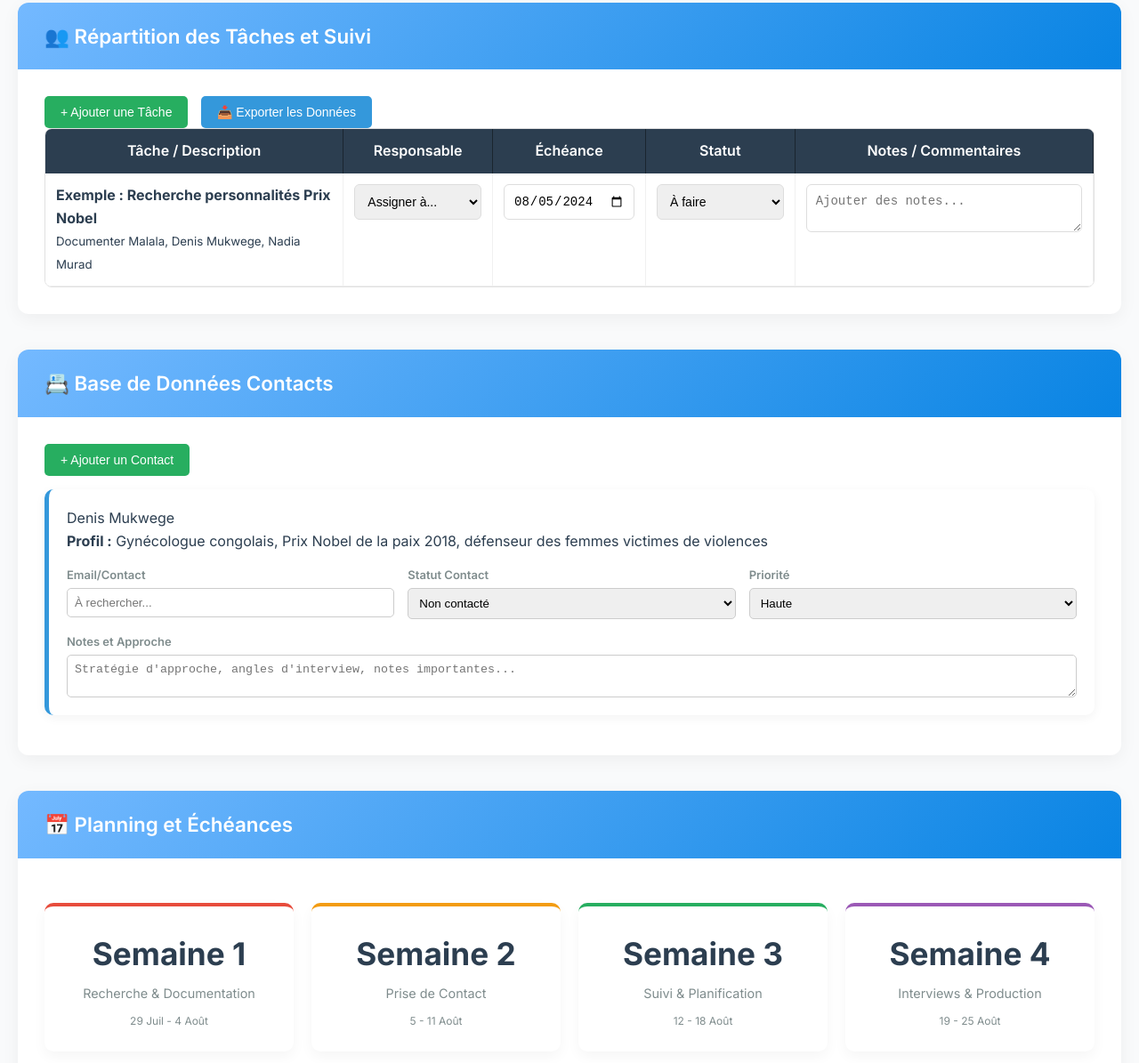
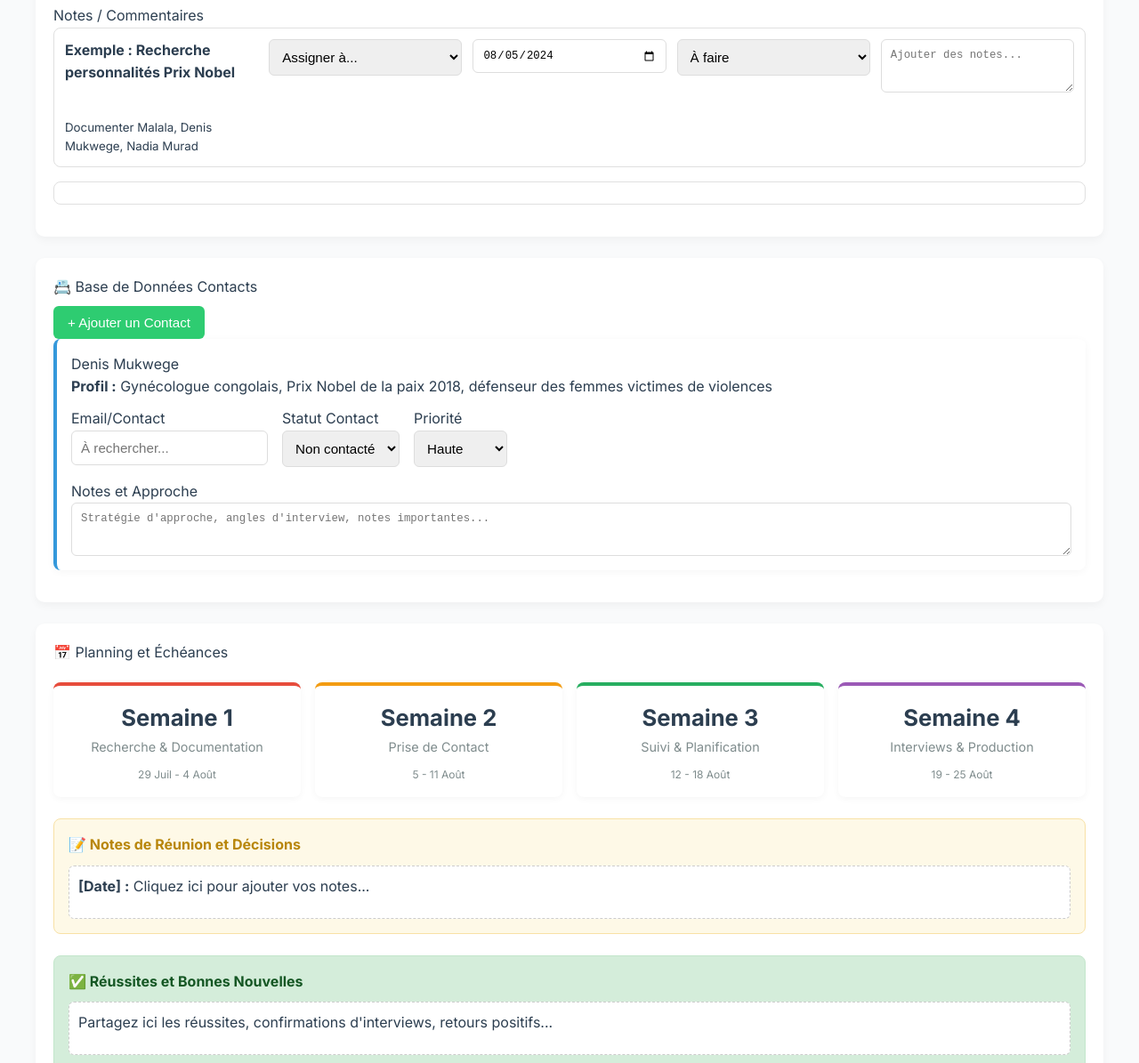
Before and after one commit to Juny31/RegardCrois-, a plain HTML site: page index.html in a window 1280 px wide. Shown: the part 665-1860 px from the top of the page at 89% size. Drawn offline with Linux system fonts and the light colour scheme.

Commit message:
Update style.css

```diff
--- a/style.css
+++ b/style.css
@@ -1,5 +1,6 @@
 @import url('https://fonts.googleapis.com/css2?family=Inter:wght@400;600;700&display=swap');
 
+/* Reset */
 * {
   margin: 0;
   padding: 0;
@@ -11,96 +12,94 @@ body {
   background: #f9fafb;
   color: #2c3e50;
   line-height: 1.6;
+  padding: 0 16px;
 }
 
+/* Header */
 .header {
-  background: linear-gradient(135deg, #667eea, #764ba2);
+  background: linear-gradient(to right, #667eea, #764ba2);
   color: white;
-  padding: 40px 20px;
+  padding: 32px 16px;
   text-align: center;
-  box-shadow: 0 4px 20px rgba(0, 0, 0, 0.05);
+  box-shadow: 0 4px 12px rgba(0, 0, 0, 0.05);
 }
 
 .header h1 {
-  font-size: 2.8em;
+  font-size: 1.8em;
   margin-bottom: 10px;
-  font-weight: 700;
 }
 
 .header p {
-  font-size: 1.2em;
+  font-size: 1em;
   opacity: 0.9;
 }
 
+/* Container */
 .container {
-  max-width: 1400px;
-  margin: auto;
-  padding: 40px 20px;
+  max-width: 1200px;
+  margin: 0 auto;
+  padding: 24px 0;
 }
 
+/* Slides */
 .slide {
   background: white;
-  border-radius: 12px;
-  box-shadow: 0 5px 20px rgba(0, 0, 0, 0.05);
-  margin-bottom: 40px;
-  overflow: hidden;
-  transition: transform 0.3s ease;
+  border-radius: 10px;
+  padding: 20px;
+  margin-bottom: 24px;
+  box-shadow: 0 4px 10px rgba(0,0,0,0.04);
 }
 
-.slide:hover {
-  transform: translateY(-2px);
+/* Mobile-first layout: Pile verticale */
+.task-row {
+  display: flex;
+  flex-direction: column;
+  gap: 12px;
+  margin-bottom: 16px;
+  background: white;
+  border: 1px solid #e0e0e0;
+  padding: 12px;
+  border-radius: 8px;
 }
 
-.slide-header {
-  background: linear-gradient(135deg, #74b9ff, #0984e3);
-  color: white;
-  padding: 20px 30px;
-  font-size: 1.4em;
-  font-weight: 600;
+.task-cell {
+  display: flex;
+  flex-direction: column;
+  gap: 6px;
 }
 
-.slide-content {
-  padding: 30px;
-}
-
+/* Statistiques */
 .stats-grid {
   display: grid;
-  grid-template-columns: repeat(auto-fit, minmax(180px, 1fr));
-  gap: 20px;
+  grid-template-columns: 1fr 1fr;
+  gap: 16px;
   margin: 20px 0;
 }
 
 .stat-card {
   background: white;
-  padding: 25px;
-  border-radius: 10px;
+  padding: 16px;
+  border-radius: 8px;
   text-align: center;
-  box-shadow: 0 6px 15px rgba(0, 0, 0, 0.04);
+  box-shadow: 0 2px 8px rgba(0,0,0,0.04);
   border-top: 4px solid #3498db;
-  transition: all 0.2s ease;
-}
-
-.stat-card:hover {
-  transform: scale(1.03);
 }
 
 .stat-number {
-  font-size: 2.2em;
+  font-size: 1.6em;
   font-weight: bold;
-  color: #2c3e50;
 }
 
 .stat-label {
+  font-size: 0.9em;
   color: #7f8c8d;
-  font-size: 0.9em;
-  margin-top: 5px;
 }
 
 .progress-bar {
   width: 100%;
-  height: 18px;
+  height: 14px;
   background: #ecf0f1;
-  border-radius: 10px;
+  border-radius: 8px;
   overflow: hidden;
   margin-top: 10px;
 }
@@ -108,120 +107,52 @@ body {
 .progress-fill {
   height: 100%;
   background: linear-gradient(to right, #27ae60, #2ecc71);
-  transition: width 0.3s ease-in-out;
+  transition: width 0.3s ease;
 }
 
-.task-grid {
-  display: grid;
-  grid-template-columns: 2fr 1fr 1fr 1fr 2fr;
-  border: 1px solid #e0e0e0;
-  border-radius: 8px;
-  overflow: hidden;
+/* Status colors */
+.status-todo {
+  background: #fffbe6;
+}
+.status-progress {
+  background: #e0f7fa;
+}
+.status-done {
+  background: #eafaf1;
+}
+.status-blocked {
+  background: #fdecea;
 }
 
-.task-header {
-  background: #2c3e50;
-  color: white;
-  padding: 12px;
-  font-weight: 600;
-  text-align: center;
-  border-right: 1px solid #1a252f;
+/* Form fields */
+input, select, textarea {
+  width: 100%;
+  padding: 10px;
+  font-size: 0.95em;
+  border: 1px solid #ddd;
+  border-radius: 6px;
 }
 
-.task-row {
-  display: contents;
+textarea {
+  resize: vertical;
+  min-height: 60px;
 }
 
-.task-cell {
-  padding: 12px;
-  border-right: 1px solid #f0f0f0;
-  border-bottom: 1px solid #f0f0f0;
-  background: white;
-}
-
-.task-cell input,
-.task-cell select,
-.task-cell textarea {
-  width: 100%;
-  padding: 10px;
-  font-size: 14px;
-  border: 1px solid #ddd;
-  border-radius: 6px;
-  transition: border-color 0.2s;
-}
-
-.task-cell input:focus,
-.task-cell textarea:focus,
-.task-cell select:focus {
-  border-color: #74b9ff;
-  outline: none;
-}
-
-.task-cell textarea {
-  resize: vertical;
-  min-height: 50px;
-}
-
-.status-todo {
-  background-color: #fff3cd;
-}
-.status-progress {
-  background-color: #d4edda;
-}
-.status-done {
-  background-color: #d1ecf1;
-}
-.status-blocked {
-  background-color: #f8d7da;
-}
-
-.btn {
-  background: #3498db;
-  color: white;
-  border: none;
-  padding: 10px 18px;
-  border-radius: 5px;
-  cursor: pointer;
-  font-size: 14px;
-  margin-right: 10px;
-  transition: all 0.2s ease;
-}
-
-.btn:hover {
-  background: #2980b9;
-}
-
-.btn-success {
-  background: #27ae60;
-}
-.btn-success:hover {
-  background: #219150;
-}
-.btn-danger {
-  background: #e74c3c;
-}
-.btn-danger:hover {
-  background: #c0392b;
-}
-
+/* Contacts */
 .contact-item {
   background: white;
-  padding: 20px;
-  margin: 15px 0;
-  border-radius: 10px;
-  box-shadow: 0 3px 12px rgba(0, 0, 0, 0.05);
-  border-left: 5px solid #3498db;
-  transition: transform 0.2s ease;
-}
-.contact-item:hover {
-  transform: translateY(-2px);
+  padding: 16px;
+  margin-bottom: 16px;
+  border-left: 4px solid #3498db;
+  border-radius: 8px;
+  box-shadow: 0 2px 10px rgba(0,0,0,0.04);
 }
 
 .contact-info {
-  display: grid;
-  grid-template-columns: repeat(auto-fit, minmax(180px, 1fr));
-  gap: 15px;
-  margin-top: 15px;
+  display: flex;
+  flex-direction: column;
+  gap: 12px;
+  margin-top: 10px;
 }
 
 .contact-field {
@@ -229,50 +160,91 @@ body {
   flex-direction: column;
 }
 
-.contact-field label {
-  font-weight: 600;
-  font-size: 13px;
-  margin-bottom: 4px;
-  color: #7f8c8d;
+.contact-name input {
+  font-size: 1.1em;
+  font-weight: bold;
+  border: none;
+  background: transparent;
 }
 
-.contact-field input,
-.contact-field select,
-.contact-field textarea {
-  padding: 8px;
-  border: 1px solid #ccc;
-  border-radius: 5px;
-}
-
+/* Notes */
 .notes-section {
-  background: #fdfbea;
-  border: 1px solid #f1e3ac;
-  padding: 20px;
-  border-radius: 10px;
-  margin-top: 25px;
+  background: #fef9e7;
+  border: 1px solid #f8e1a6;
+  padding: 16px;
+  border-radius: 8px;
+  margin-top: 24px;
 }
 
 .notes-section h4 {
   color: #b8860b;
-  margin-bottom: 12px;
+  margin-bottom: 10px;
 }
 
 .editable {
-  border: 1px dashed #ddd;
   padding: 10px;
-  min-height: 50px;
+  min-height: 60px;
   background: white;
-  border-radius: 5px;
+  border: 1px dashed #ccc;
+  border-radius: 6px;
 }
 
-@media (max-width: 768px) {
-  .task-grid {
-    display: block;
+/* Buttons */
+.btn {
+  background: #3498db;
+  color: white;
+  padding: 10px 16px;
+  border: none;
+  border-radius: 6px;
+  cursor: pointer;
+  font-size: 0.95em;
+  margin-top: 8px;
+}
+
+.btn-danger {
+  background: #e74c3c;
+}
+
+.btn-success {
+  background: #2ecc71;
+}
+
+.btn:hover {
+  opacity: 0.9;
+}
+
+/* Barre de recherche flottante */
+#searchBar {
+  position: sticky;
+  top: 0;
+  background: white;
+  padding: 10px;
+  z-index: 999;
+  box-shadow: 0 2px 6px rgba(0,0,0,0.1);
+}
+
+/* Responsive desktop */
+@media (min-width: 768px) {
+  .task-row {
+    flex-direction: row;
+    justify-content: space-between;
+    gap: 12px;
   }
-  .task-header,
+
   .task-cell {
-    display: block;
-    border-right: none;
+    flex: 1;
   }
+
+  .contact-info {
+    flex-direction: row;
+    gap: 16px;
+  }
+
   .stats-grid {
-    grid-template-columns
+    grid-template-columns: repeat(auto-fit, minmax(160px, 1fr));
+  }
+
+  .btn {
+    width: auto;
+  }
+}
```
